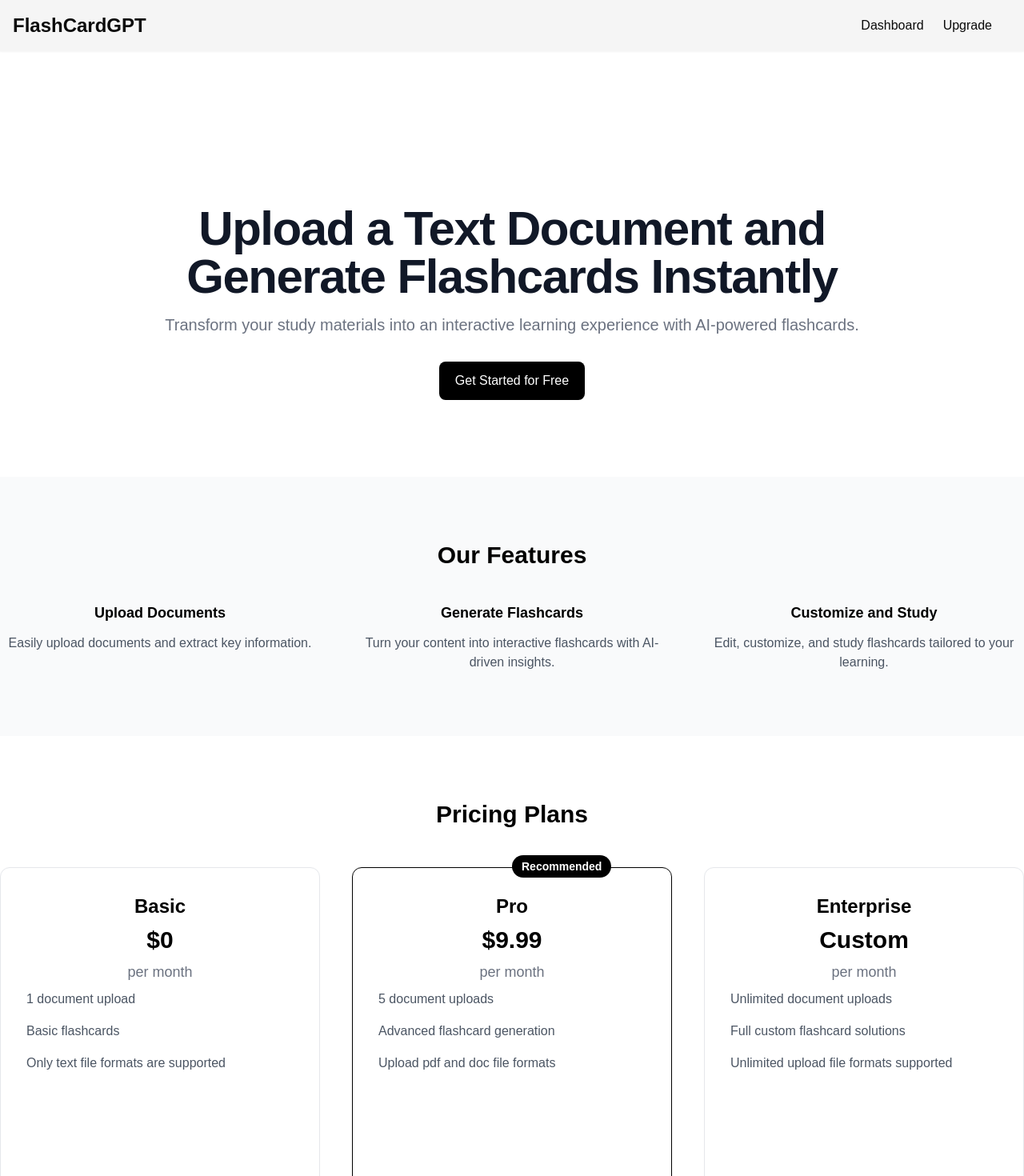
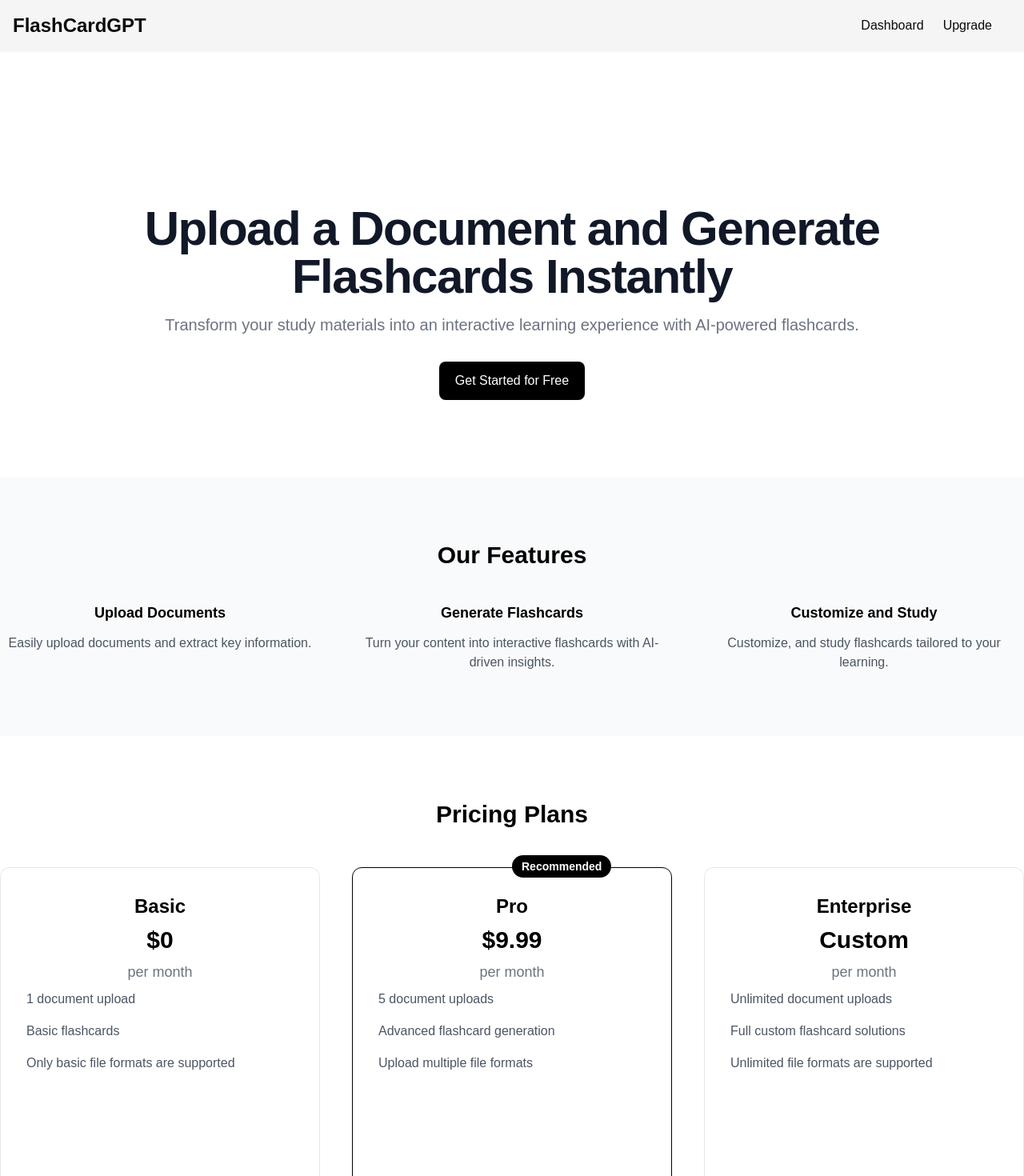
Before and after one commit to M-Talha-Amin/FlashCardGPT, a Next.js app: page / in a window 1280 px wide. Shown: the top 1470 px of the page at 80% size. Built offline with nearby package versions, Linux system fonts and the light colour scheme; no server answers.

Commit message:
Update page.js

```diff
--- a/app/page.js
+++ b/app/page.js
@@ -34,7 +34,7 @@ export default function Home() {
       <section className="flex flex-1 items-center justify-center z-50 py-16">
         <div className="text-center max-w-screen-lg px-4">
           <h1 className="mb-4 text-3xl md:text-5xl lg:text-6xl font-extrabold tracking-tight leading-tight text-gray-900 dark:text-white">
-            Upload a Text Document and Generate Flashcards Instantly
+            Upload a Document and Generate Flashcards Instantly
           </h1>
 
           <p className="mb-8 text-lg md:text-xl text-gray-500 dark:text-gray-400">
@@ -57,7 +57,7 @@ export default function Home() {
             <div className="grid grid-cols-1 md:grid-cols-3 gap-10">
               <Feature title="Upload Documents" text="Easily upload documents and extract key information." />
               <Feature title="Generate Flashcards" text="Turn your content into interactive flashcards with AI-driven insights." />
-              <Feature title="Customize and Study" text="Edit, customize, and study flashcards tailored to your learning." />
+              <Feature title="Customize and Study" text="Customize, and study flashcards tailored to your learning." />
             </div>
           </div>
         </div>
@@ -77,7 +77,7 @@ export default function Home() {
                   <div className="space-y-4 mt-4 text-left">
                     <p className="text-gray-600">1 document upload</p>
                     <p className="text-gray-600">Basic flashcards</p>
-                    <p className="text-gray-600">Only text file formats are supported</p>
+                    <p className="text-gray-600">Only basic file formats are supported</p>
                   </div>
                 </div>
               </PriceWrapper>
@@ -89,7 +89,7 @@ export default function Home() {
                   <div className="space-y-4 mt-4 text-left">
                     <p className="text-gray-600">5 document uploads</p>
                     <p className="text-gray-600">Advanced flashcard generation</p>
-                    <p className="text-gray-600">Upload pdf and doc file formats</p>
+                    <p className="text-gray-600">Upload multiple file formats</p>
                   </div>
                 </div>
               </PriceWrapper>
@@ -101,7 +101,7 @@ export default function Home() {
                   <div className="space-y-4 mt-4 text-left">
                     <p className="text-gray-600">Unlimited document uploads</p>
                     <p className="text-gray-600">Full custom flashcard solutions</p>
-                    <p className="text-gray-600">Unlimited upload file formats supported</p>
+                    <p className="text-gray-600">Unlimited file formats are supported</p>
                   </div>
                 </div>
               </PriceWrapper>
```
